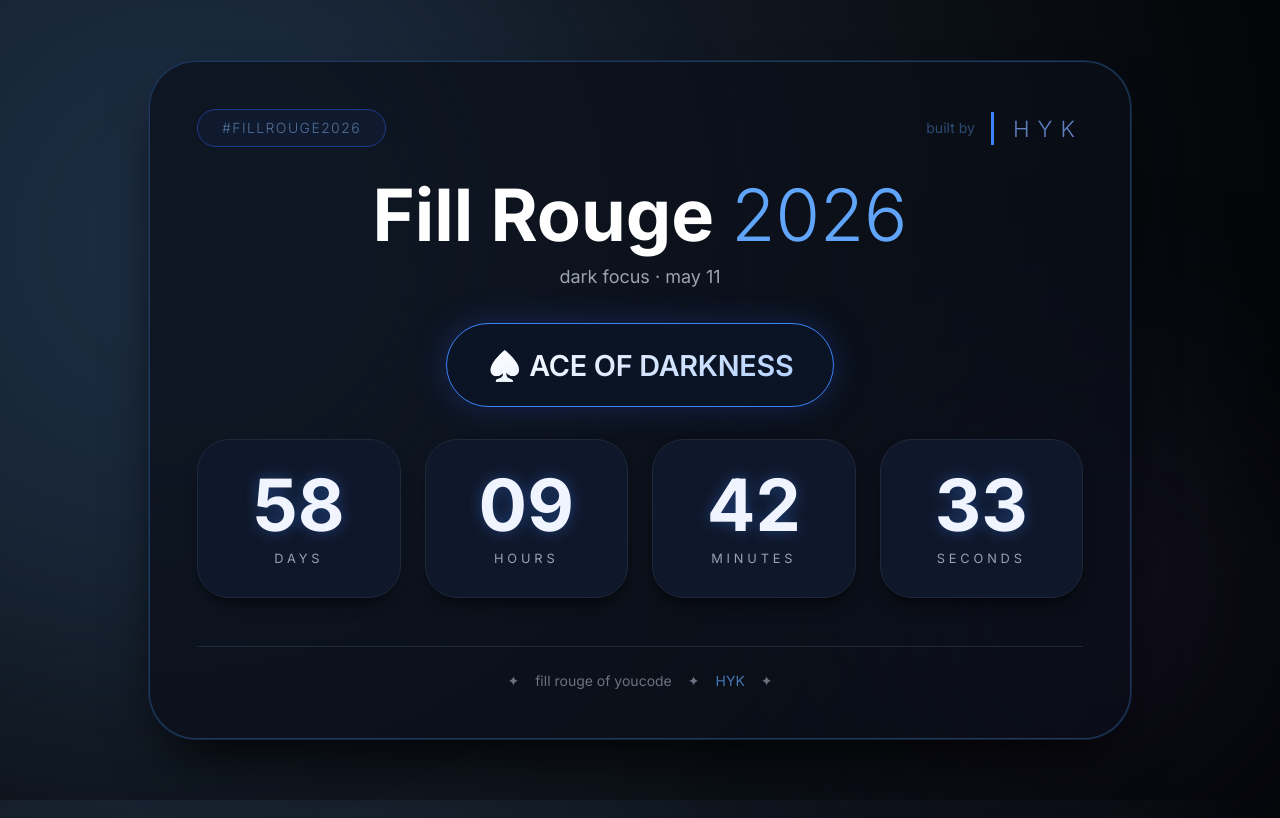
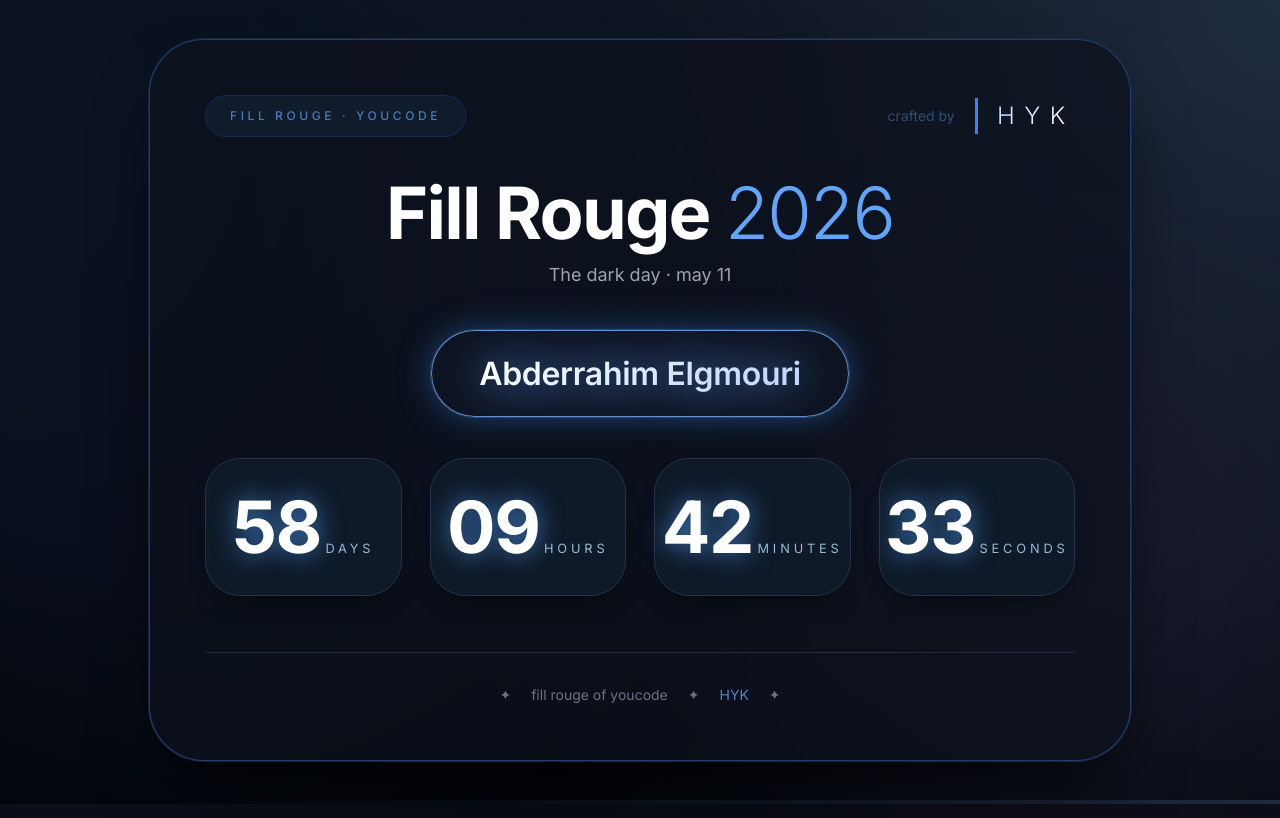
Before and after one commit to yakhlafhoussam/fillrouge, a plain HTML site: page index.html in a window 1280 px wide. Drawn offline with nearby package versions, Linux system fonts and the light colour scheme.

Commit message:
update the design

```diff
--- a/index.html
+++ b/index.html
@@ -3,108 +3,103 @@
 <head>
   <meta charset="UTF-8">
   <meta name="viewport" content="width=device-width, initial-scale=1.0">
-  <title>Fill Rouge 2026 · dark & crazy says</title>
-  <!-- Tailwind + Inter for clean typography -->
+  <title>Fill Rouge 2026 · learners roll call</title>
+  <!-- Tailwind + Inter refined -->
   <script src="https://cdn.tailwindcss.com"></script>
   <link href="https://fonts.googleapis.com/css2?family=Inter:opsz,wght@14..32,300;14..32,400;14..32,500;14..32,600;14..32,700;14..32,800&display=swap" rel="stylesheet">
   <style>
-    * { font-family: 'Inter', sans-serif; }
+    * { font-family: 'Inter', sans-serif; margin: 0; padding: 0; box-sizing: border-box; }
+
     body {
-      background: #0a0c12;
+      background: #0b0d17;
       min-height: 100vh;
       display: flex;
       align-items: center;
       justify-content: center;
-      margin: 0;
       position: relative;
-      background-image: radial-gradient(circle at 15% 30%, #1e2a3a 0%, #030507 90%);
+      background-image: radial-gradient(circle at 100% 0%, #1f2b3f, #03050b 70%);
     }
 
-    /* subtle animated orbs – dark but with depth */
-    .dark-orb {
+    /* subtle orbs – more elegant */
+    .orb-elegant {
       position: absolute;
       border-radius: 50%;
-      background: radial-gradient(circle at 30% 30%, #2f4b7c, #0f1a2f);
-      filter: blur(90px);
+      background: radial-gradient(circle at 20% 30%, #2b4a7a, #0e1a2b);
+      filter: blur(100px);
       z-index: 0;
-      opacity: 0.3;
-      animation: darkFloat 25s infinite alternate;
+      opacity: 0.25;
+      animation: orbMove 30s infinite alternate;
     }
-    .orb-left {
-      width: 60vmax; height: 60vmax; left: -20%; top: -20%;
-      background: #1d3b5c;
-    }
-    .orb-right {
-      width: 50vmin; height: 50vmin; right: 0%; bottom: 0%;
-      background: #3c2b5c;
-      filter: blur(120px);
-      animation-duration: 30s;
-    }
-    @keyframes darkFloat {
-      0% { transform: translate(0, 0) scale(1); opacity: 0.2; }
-      100% { transform: translate(5%, 5%) scale(1.3); opacity: 0.4; }
+    .orb-elegant.left { width: 70vmax; height: 70vmax; left: -20%; top: -20%; }
+    .orb-elegant.right { width: 60vmin; height: 60vmin; right: 0%; bottom: 0%; background: #2f2645; animation-duration: 40s; }
+
+    @keyframes orbMove {
+      0% { transform: translate(0, 0) scale(1); }
+      100% { transform: translate(6%, -4%) scale(1.2); }
     }
 
-    /* main card — simple, dark glass, minimal */
-    .dark-card {
-      background: rgba(10, 15, 25, 0.7);
-      backdrop-filter: blur(20px) saturate(200%);
-      -webkit-backdrop-filter: blur(20px) saturate(200%);
-      border: 1px solid rgba(80, 140, 255, 0.15);
-      border-radius: 3rem;
-      box-shadow: 0 30px 60px -20px #000000, 0 0 0 1px #1e3a5f inset;
+    /* main card — cleaner, softer dark glass, refined radius */
+    .card-refined {
+      background: rgba(12, 18, 28, 0.75);
+      backdrop-filter: blur(18px) saturate(220%);
+      -webkit-backdrop-filter: blur(18px) saturate(220%);
+      border: 1px solid rgba(90, 150, 255, 0.15);
+      border-radius: 3.5rem;
+      box-shadow: 0 40px 80px -30px #000, 0 0 0 1px #1f3d70 inset;
       position: relative;
-      z-index: 20;
+      z-index: 30;
     }
 
-    /* countdown tiles — flat dark, minimal, subtle */
-    .tile-dark-simple {
-      background: #0f172a;
-      border-radius: 2rem;
-      padding: 1.8rem 0.5rem;
-      border: 1px solid #1e293b;
-      box-shadow: 0 10px 20px -10px #000000;
-      transition: border 0.2s, transform 0.2s;
+    /* countdown tiles — smoother, with better contrast */
+    .tile-premium {
+      background: #0f1a28;
+      border-radius: 2.2rem;
+      padding: 2rem 0.2rem;
+      border: 1px solid #253549;
+      box-shadow: 0 15px 30px -20px #000;
+      transition: all 0.3s cubic-bezier(0.2, 0.9, 0.4, 1);
       text-align: center;
     }
-    .tile-dark-simple:hover {
-      border-color: #3b82f6;
-      transform: translateY(-4px);
-      background: #131f33;
+    .tile-premium:hover {
+      border-color: #4f7eb3;
+      background: #132235;
+      transform: translateY(-6px);
+      box-shadow: 0 30px 40px -25px #1e4c9e;
     }
 
-    .digit-light {
+    .digit-clean {
       font-size: 4.5rem;
       font-weight: 700;
-      color: #f0f4ff;
-      text-shadow: 0 0 15px #3b82f660;
+      color: #ffffff;
+      text-shadow: 0 0 25px #3f7bc0;
       line-height: 1;
+      letter-spacing: -0.02em;
     }
     .digit-label {
-      color: #94a3b8;
+      color: #99b8d4;
       font-size: 0.8rem;
       letter-spacing: 0.3em;
       text-transform: uppercase;
-      margin-top: 0.5rem;
-      display: block;
+      margin-top: 0.8rem;
+      font-weight: 400;
     }
 
-    /* crazy says container — simple but bold */
-    .crazy-says-box {
-      background: #0b1424;
-      border: 1px solid #3b82f6;
-      border-radius: 4rem;
-      padding: 1.2rem 2.5rem;
-      box-shadow: 0 0 30px #1e3a8a80;
+    /* learners display container — elegant yet bold (no count badge) */
+    .learners-premium {
+      background: #0d1422;
+      border: 1.5px solid #2d4670;
+      border-radius: 5rem;
+      padding: 1.2rem 3rem;
+      box-shadow: 0 0 30px #1e3f6e, 0 0 0 1px #5f8fd0 inset;
       display: inline-block;
       transition: box-shadow 0.3s;
-      max-width: 90%;
+      max-width: 95%;
     }
 
-    .crazy-says-text {
-      font-size: 1.8rem;
+    .learners-text-glow {
+      font-size: 2rem;
       font-weight: 600;
-      background: linear-gradient(145deg, #ffffff, #b3d0ff);
+      background: linear-gradient(145deg, #ffffff, #b8d4ff);
       -webkit-background-clip: text;
       background-clip: text;
       color: transparent;
@@ -112,109 +107,121 @@
       white-space: nowrap;
       overflow: hidden;
       text-overflow: ellipsis;
-    }
-    @media (max-width: 640px) {
-      .crazy-says-text { font-size: 1.3rem; white-space: normal; }
-      .digit-light { font-size: 3.2rem; }
+      filter: drop-shadow(0 0 20px #5f9eff);
     }
 
-    /* HYK / YouCode signature — simple but classy dark */
-    .signature-dark {
-      color: #5f7fbf;
+    @media (max-width: 640px) {
+      .learners-text-glow { font-size: 1.4rem; white-space: normal; }
+      .digit-clean { font-size: 3.2rem; }
+      .card-refined { border-radius: 2.5rem; padding: 1.5rem; }
+      .learners-premium { padding: 1rem 1.5rem; }
+    }
+
+    /* HYK signature — refined */
+    .hyk-sleek {
       font-weight: 300;
-      letter-spacing: 0.5rem;
-      font-size: 1.4rem;
+      font-size: 1.5rem;
+      letter-spacing: 0.6rem;
+      background: linear-gradient(145deg, #b0d0ff, #ffffff);
+      -webkit-background-clip: text;
+      background-clip: text;
+      color: transparent;
       border-left: 3px solid #3b82f6;
       padding-left: 1.2rem;
     }
 
-    /* final message clean dark */
-    .final-simple {
-      background: #0f1a2b;
+    /* final message elegant dark */
+    .final-elegant {
+      background: #0d1727;
       border-radius: 4rem;
-      padding: 3rem 4rem;
-      border: 1px solid #3b82f6;
-      box-shadow: 0 0 100px #1e3a8a;
+      padding: 3.5rem 4rem;
+      border: 1px solid #3f6a9e;
+      box-shadow: 0 0 100px #1b3a5f;
       text-align: center;
+      animation: fadeFinal 1s ease;
+    }
+    @keyframes fadeFinal {
+      0% { opacity: 0; transform: scale(0.95); }
+      100% { opacity: 1; transform: scale(1); }
     }
 
-    .footer-dark {
-      border-top: 1px solid #1e2a3a;
-      color: #4b5e77;
+    .footer-sleek {
+      border-top: 1px solid #1e2f40;
+      color: #7189a6;
     }
 
-    /* fade in */
-    .fade-dark {
-      animation: fadeDark 1.4s ease forwards;
+    /* fade-in */
+    .appear-smooth {
+      animation: appear 1.5s ease forwards;
     }
-    @keyframes fadeDark {
-      0% { opacity: 0; transform: translateY(15px); }
+    @keyframes appear {
+      0% { opacity: 0; transform: translateY(25px); }
       100% { opacity: 1; transform: translateY(0); }
     }
   </style>
 </head>
 <body>
 
-  <div class="dark-orb orb-left"></div>
-  <div class="dark-orb orb-right"></div>
+  <div class="orb-elegant left"></div>
+  <div class="orb-elegant right"></div>
 
-  <div class="relative z-30 w-full max-w-5xl p-5 fade-dark">
-    <div class="dark-card p-8 md:p-12">
+  <div class="relative z-40 w-full max-w-5xl p-5 appear-smooth">
+    <div class="card-refined p-9 md:p-13 lg:p-14">
 
-      <!-- header: simple, integrated -->
-      <div class="flex items-center justify-between flex-wrap gap-4 mb-8">
-        <span class="text-sm font-light text-blue-300/50 tracking-widest bg-[#0f1a2f] px-6 py-2 rounded-full border border-blue-900">#FILLROUGE2026</span>
-        <div class="flex items-center gap-4">
-          <span class="text-blue-400/40 text-sm">built by</span>
-          <span class="signature-dark">HYK</span>
+      <!-- header: refined, clean -->
+      <div class="flex flex-wrap items-center justify-between gap-5 mb-10">
+        <span class="text-xs font-medium text-blue-400/70 tracking-[0.3em] bg-[#101b2b] px-6 py-3 rounded-full border border-blue-900/50 uppercase">fill rouge · youcode</span>
+        <div class="flex items-center gap-5">
+          <span class="text-sm text-blue-400/40">crafted by</span>
+          <span class="hyk-sleek">HYK</span>
         </div>
       </div>
 
-      <!-- main countdown section -->
-      <div id="mainCountdown">
-        <!-- title -->
+      <!-- main countdown area -->
+      <div id="mainUI">
+        <!-- title with better balance -->
         <div class="text-center">
-          <h1 class="text-5xl md:text-7xl font-bold text-white">Fill Rouge <span class="text-blue-400 font-light">2026</span></h1>
-          <p class="text-gray-400 mt-3 text-lg">dark focus · may 11</p>
+          <h1 class="text-5xl md:text-7xl font-bold text-white tracking-tight">Fill Rouge <span class="text-blue-400 font-light">2026</span></h1>
+          <p class="text-gray-400 mt-3 text-base md:text-lg">The dark day · may 11</p>
         </div>
 
-        <!-- crazy says widget (changes every second) -->
-        <div class="flex justify-center my-8">
-          <div class="crazy-says-box">
-            <span class="crazy-says-text" id="crazySaysSpan">🔥 INITIALIZING CHAOS 🔥</span>
+        <!-- LEARNERS DISPLAY (full name only, updates every 3 seconds) -->
+        <div class="flex justify-center my-10">
+          <div class="learners-premium">
+            <span class="learners-text-glow" id="learnerMessage">Abdelilah Isswa</span>
           </div>
         </div>
 
-        <!-- countdown tiles (simple dark) -->
-        <div class="grid grid-cols-2 md:grid-cols-4 gap-4 md:gap-6 mt-8">
-          <div class="tile-dark-simple">
-            <span class="digit-light" id="days">00</span>
+        <!-- countdown tiles (4) -->
+        <div class="grid grid-cols-2 md:grid-cols-4 gap-4 md:gap-7 mt-8">
+          <div class="tile-premium">
+            <span class="digit-clean" id="days">00</span>
             <span class="digit-label">DAYS</span>
           </div>
-          <div class="tile-dark-simple">
-            <span class="digit-light" id="hours">00</span>
+          <div class="tile-premium">
+            <span class="digit-clean" id="hours">00</span>
             <span class="digit-label">HOURS</span>
           </div>
-          <div class="tile-dark-simple">
-            <span class="digit-light" id="minutes">00</span>
+          <div class="tile-premium">
+            <span class="digit-clean" id="minutes">00</span>
             <span class="digit-label">MINUTES</span>
           </div>
-          <div class="tile-dark-simple">
-            <span class="digit-light" id="seconds">00</span>
+          <div class="tile-premium">
+            <span class="digit-clean" id="seconds">00</span>
             <span class="digit-label">SECONDS</span>
           </div>
         </div>
       </div>
 
       <!-- final message container (hidden) -->
-      <div id="finalMessageDark" class="hidden w-full flex justify-center py-6"></div>
+      <div id="finalUI" class="hidden w-full flex justify-center py-6"></div>
 
-      <!-- footer simple -->
-      <div class="footer-dark mt-12 pt-6 text-center text-sm text-gray-500 flex items-center justify-center gap-4 flex-wrap">
+      <!-- footer with youcode mention, minimal -->
+      <div class="footer-sleek mt-14 pt-8 text-center text-sm text-gray-500 flex flex-wrap items-center justify-center gap-5">
         <span>✦</span>
         <span>fill rouge of youcode</span>
         <span>✦</span>
-        <span class="text-blue-400/70">HYK</span>
+        <span class="text-blue-400/80">HYK</span>
         <span>✦</span>
       </div>
     </div>
@@ -222,62 +229,80 @@
 
   <script>
     (function() {
-      // target: May 11, 2026
+      // Target: May 11, 2026
       const targetDate = new Date(2026, 4, 11, 0, 0, 0);
 
-      const mainDiv = document.getElementById('mainCountdown');
-      const finalDiv = document.getElementById('finalMessageDark');
+      const mainDiv = document.getElementById('mainUI');
+      const finalDiv = document.getElementById('finalUI');
 
       const daysSpan = document.getElementById('days');
       const hoursSpan = document.getElementById('hours');
       const minutesSpan = document.getElementById('minutes');
       const secondsSpan = document.getElementById('seconds');
 
-      const crazySpan = document.getElementById('crazySaysSpan');
+      const learnerSpan = document.getElementById('learnerMessage');
 
-      // crazy phrases array — wild, fun, dark humor, second by second
-      const crazyPhrases = [
-        "👾 SYSTEM OVERLOAD 👾", "🌙 NIGHTMARE FUEL", "💀 TIME IS FLEETING", "🌀 CHAOS THEORY",
-        "🔥 BURN THE CLOCK", "🧩 REALITY GLITCH", "🎭 MASQUERADE OF SECONDS", "🕷️ SPIDER TICKING",
-        "🌑 DARK WHISPERS", "⚡ SHOCK EVERY SECOND", "💧 TEARS OF JOY", "👁️ EYE OF THE STORM",
-        "🧠 BRAIN FREEZE", "🤖 ROBOT REBELLION", "🎸 AIR GUITAR RIFT", "🦇 BAT SIGNAL",
-        "🕯️ CANDLE IN THE WIND", "🔮 CRYSTAL BALL SAYS", "🌪️ TORNADO OF THOUGHT", "💥 COLLISION COURSE",
-        "🎪 FREAK SHOW", "🃏 JOKER'S LAUGH", "🧪 EXPERIMENT #2026", "🔊 LOUD SILENCE",
-        "🎲 ROLL THE DICE", "♠️ ACE OF DARKNESS", "🍷 BLOOD RED", "🗝️ KEY TO NOWHERE",
-        "🕳️ RABBIT HOLE", "🧬 MUTATION", "🔦 FLASHLIGHT FEAST", "🎇 QUASAR",
-        "🧨 DYNAMITE MIND", "🩸 BLEEDING EDGE", "🕰️ TEMPORAL ANOMALY", "🌌 VOID GAZING"
+      // LEARNERS LIST (full names only, no handles)
+      const learnerNames = [
+        "Abdelilah Isswa",
+        "Abderrahim Elgmouri",
+        "Abderrazak Errifaouy",
+        "Amine Lebrini",
+        "Ayoub Houdda",
+        "Badr Eddine Slaoui",
+        "Bilal Bakessou",
+        "Bouchaib El Haidi",
+        "Brahim El Habchi",
+        "Houssam Yakhlaf",
+        "Houssam Mirrou",
+        "Houssam Largou",
+        "Kaoutar Zahir",
+        "Khadija El Haddad",
+        "Lahcen Ait Maskour",
+        "Mohamed Rahoumi",
+        "mohamed reda chakir",
+        "Mouad El Alli",
+        "Noureddine Zouana",
+        "Olaya Azzam",
+        "Saadia Ajbbar",
+        "Saoui Mouna",
+        "Taha Irhmourra",
+        "Yassine Nmila"
       ];
 
-      function randomCrazy() {
-        return crazyPhrases[Math.floor(Math.random() * crazyPhrases.length)];
+      let learnerIndex = 0;
+
+      function updateLearnerMessage() {
+        if (learnerSpan && learnerNames.length > 0) {
+          learnerSpan.innerText = learnerNames[learnerIndex % learnerNames.length];
+          learnerIndex++;
+        }
       }
 
       function formatTwo(n) { return n < 10 ? '0' + n : n; }
 
-      function isPast() { return Date.now() >= targetDate.getTime(); }
+      function isExpired() { return Date.now() >= targetDate.getTime(); }
 
-      function showFinalDark() {
+      function showFinalScreen() {
         mainDiv.classList.add('hidden');
         finalDiv.classList.remove('hidden');
         finalDiv.innerHTML = `
-          <div class="final-simple">
-            <span class="text-7xl block mb-4">🌑</span>
+          <div class="final-elegant">
+            <span class="text-7xl block mb-5">🌑</span>
             <h2 class="text-5xl md:text-7xl font-bold text-white">FILL ROUGE</h2>
             <p class="text-3xl text-blue-400 mt-2">ARRIVED</p>
-            <p class="text-gray-400 mt-5 text-xl border-t border-blue-900 pt-6">may 11, 2026 · the moment is now</p>
-            <div class="mt-8 text-blue-300/60 text-sm">built by HYK · youcode</div>
+            <p class="text-gray-400 mt-6 text-xl border-t border-blue-900/50 pt-6">may 11, 2026 · the moment is now</p>
+            <div class="mt-8 text-blue-300/50 text-sm tracking-widest">H Y K   ·   Y O U C O D E</div>
           </div>
         `;
       }
 
-      function updateDarkCountdown() {
-        if (isPast()) {
-          showFinalDark();
+      function updateNumbersAndMaybeFinal() {
+        if (isExpired()) {
+          showFinalScreen();
           return true;
         }
-
-        const now = Date.now();
-        const diff = targetDate - now;
+        const diff = targetDate - Date.now();
         const days = Math.floor(diff / 86400000);
         const hours = Math.floor((diff % 86400000) / 3600000);
         const mins = Math.floor((diff % 3600000) / 60000);
@@ -287,27 +312,35 @@
         hoursSpan.innerText = formatTwo(hours);
         minutesSpan.innerText = formatTwo(mins);
         secondsSpan.innerText = formatTwo(secs);
-
-        // EVERY SECOND: new crazy says
-        if (crazySpan) {
-          crazySpan.innerText = randomCrazy();
-        }
         return false;
       }
 
-      // initial
-      if (isPast()) {
-        showFinalDark();
+      // Initial setup
+      if (isExpired()) {
+        showFinalScreen();
       } else {
-        updateDarkCountdown();
-        const interval = setInterval(() => {
-          if (isPast()) {
-            clearInterval(interval);
-            showFinalDark();
+        updateNumbersAndMaybeFinal();
+        updateLearnerMessage(); // first message immediate
+
+        // 1-second interval for timer
+        const timerInterval = setInterval(() => {
+          if (isExpired()) {
+            clearInterval(timerInterval);
+            clearInterval(learnerInterval);
+            showFinalScreen();
           } else {
-            updateDarkCountdown();
+            updateNumbersAndMaybeFinal();
           }
         }, 1000);
+
+        // 3-second interval for learner message
+        const learnerInterval = setInterval(() => {
+          if (!isExpired()) {
+            updateLearnerMessage();
+          } else {
+            clearInterval(learnerInterval);
+          }
+        }, 3000);
       }
     })();
   </script>
```
